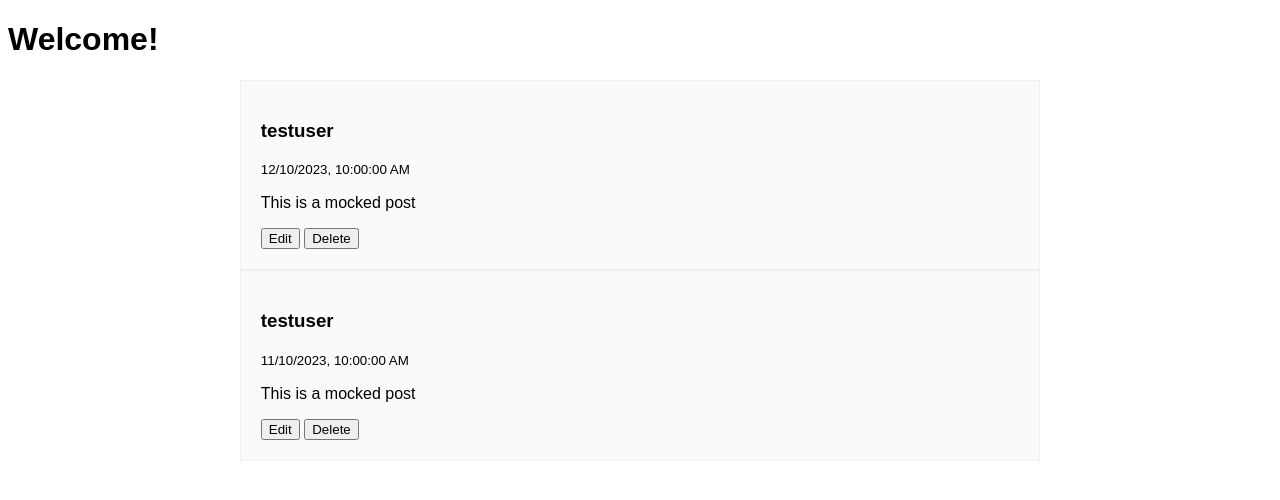
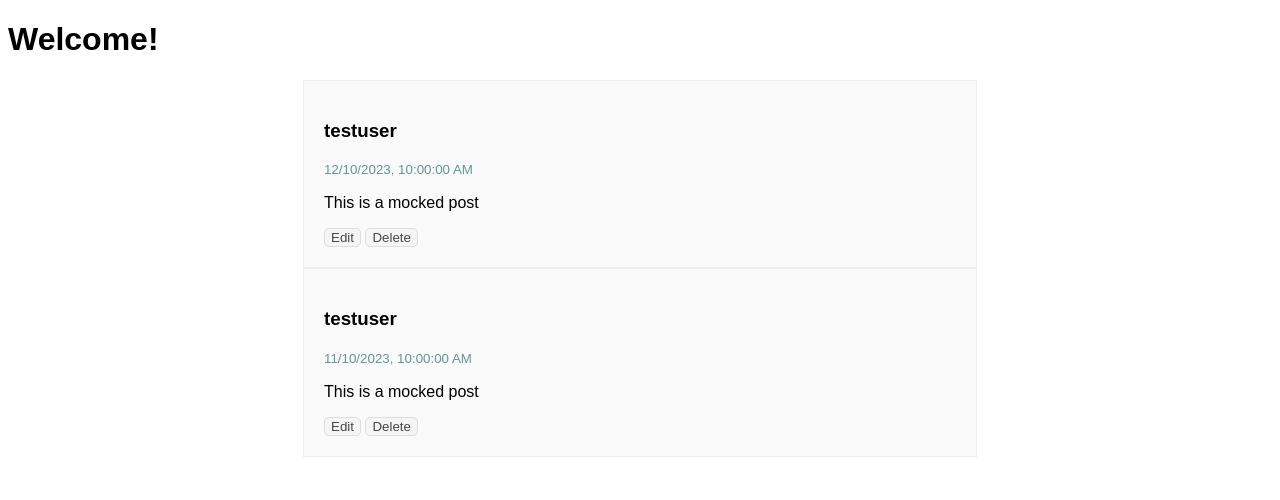
Before and after one commit to sunlipeipei/Qiongrui-Liu-Lipeipei-Sun-project3, a React (Vite) app in the folder frontend/: page / in a window 1280 px wide. Shown: the top 500 px of the page. Built offline with nearby package versions, Linux system fonts and the light colour scheme.

Commit message:
add delete to post

```diff
--- a/frontend/src/components/PostList.jsx
+++ b/frontend/src/components/PostList.jsx
@@ -1,3 +1,7 @@
+/**
+ * Component for displacing posts
+ */
+
 import '../styles/PostList.css';
 import { useState, useEffect } from 'react';
 
@@ -22,6 +26,7 @@ export default function PostList() {
 
     const [postDetailState, setPostDetailState] = useState(postDetailStateTest);
     const [errorMsgState, setErrorMsgState] = useState(null);
+    const [loadingStatus, setLoadingStatus] = useState(true);
 
     useEffect(() => {
         getPosts();
@@ -37,7 +42,25 @@ export default function PostList() {
         } catch (error) {
             setErrorMsgState('Failed to fetch posts. Please try again.');
             console.error(error);
+        } finally {
+            setLoadingStatus(false);
         }
+    }
+
+    async function deletePost(post_id) {
+        try {
+            await axios.delete(`/api/posts/${post_id}`);
+            console.log('Post with id: ',{post_id}, ' has been deleted');
+            await getPosts(); // Fetch posts after deletion
+        } catch (error) {
+            setErrorMsgState('Failed to delete the post. Please try again.');
+            console.error(error);
+        }
+
+    }
+
+    if (loadingStatus) {
+        return <div>Loading posts...</div>
     }
 
     if (errorMsgState) {
@@ -48,17 +71,18 @@ export default function PostList() {
         return <div>Loading posts...</div>;
     }
 
+
     return (
         <div className="post-list">
             {postDetailState.posts.map((post) => (
                 <div key={post.id} className="post">
                     <h3 >{post.username}</h3>
-                    <small >
+                    <small className='timeStamp'>
                         {new Date(post.timestamp).toLocaleString()}
                     </small>
                     <p className="post-content">{post.content}</p>
-                    {/* Todo: work on edit and delete */}
-                    <button>Edit</button> <button>Delete</button>
+                    {/* Todo: work on edit */}
+                    <button>Edit</button> <button onClick={()=>deletePost(post.id)}>Delete</button>
                 </div>
             ))}
         </div>
--- a/frontend/src/styles/PostList.css
+++ b/frontend/src/styles/PostList.css
@@ -7,12 +7,32 @@
 .post{
     border: 1px solid rgb(239, 239, 239);
     background-color: rgb(250, 250, 250);
-    width: 60%;
+    width: 50%;
     max-width: 800px;
     min-width: 300px;
     padding: 20px;
 }
 
+.timeStamp{
+    color: rgb(100, 150, 150);
+}
+
 body {
     font-family: sans-serif;
 }
+
+button {
+    background-color: #f5f5f5;
+    color: #474747;
+    border: 1px solid #ddd;
+    border-radius: 5px;
+    cursor: pointer;
+}
+
+button:hover {
+    background-color: #cccccc;
+}
+
+button:active {
+    background-color: #b3b3b3;
+}
```
Also changed, not shown: frontend/src/components/PostForm.jsx (line endings or trailing spaces).
